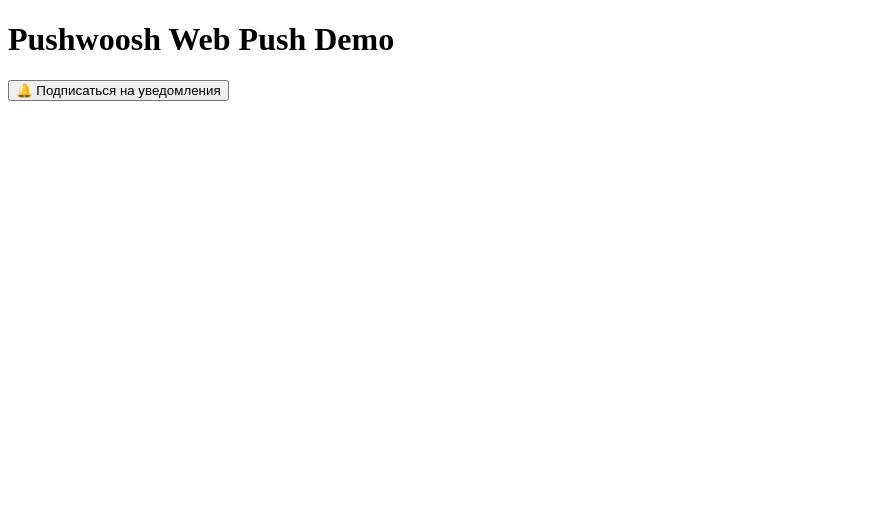
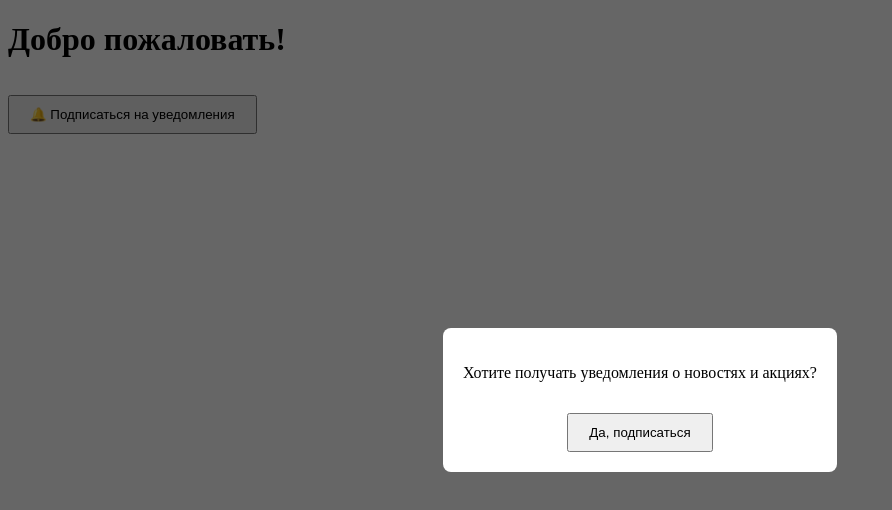
Before and after one commit to SappySue/SappySue.github.io, a plain HTML site: page index.html in a window 1280 px wide. Both pictures are taken after a click on the button "🔔 Подписаться на уведомления". Shown: the whole page, without its empty margins (0-892 px from the left). Drawn offline with Linux system fonts and the light colour scheme.

Commit message:
Update index.html

```diff
--- a/index.html
+++ b/index.html
@@ -2,76 +2,77 @@
 <html lang="ru">
 <head>
   <meta charset="UTF-8">
-  <title>Pushwoosh Web SDK 3.0 Demo</title>
+  <title>Pushwoosh подписка с пояснением</title>
+  <style>
+    #modal {
+      display: none;
+      position: fixed;
+      inset: 0;
+      background: rgba(0, 0, 0, 0.6);
+      justify-content: center;
+      align-items: center;
+    }
+
+    #modal-content {
+      background: white;
+      padding: 20px;
+      border-radius: 8px;
+      text-align: center;
+      max-width: 400px;
+    }
+
+    button {
+      padding: 10px 20px;
+      margin-top: 15px;
+      cursor: pointer;
+    }
+  </style>
+</head>
+<body>
+
+<h1>Добро пожаловать!</h1>
+<button onclick="openModal()">🔔 Подписаться на уведомления</button>
+
+<!-- Модальное окно -->
+<div id="modal">
+  <div id="modal-content">
+    <p>Хотите получать уведомления о новостях и акциях?</p>
+    <button onclick="subscribeToPush()">Да, подписаться</button>
+  </div>
+</div>
 
 <!-- Подключаем SDK -->
 <script src="https://cdn.pushwoosh.com/webpush/v3/pushwoosh-web-notifications.js" defer></script>
-
 <script>
   var Pushwoosh = Pushwoosh || [];
 
-    // Инициализация SDK
   Pushwoosh.push(['init', {
-      logLevel: 'debug',
     applicationCode: 'BF7A8-37DB4',
-      apiToken: 'aZicon0JByIZpTAjnCR0SLfkGTSH2IrnNJkfGrzQlsguWEbf5iQpJzazSGMoJ0m1tj4XKvAl8lXFAfhvZIAm',
-      defaultNotificationTitle: 'Pushwoosh Demo',
-      defaultNotificationImage: 'https://upload.wikimedia.org/wikipedia/commons/thumb/a/a7/React-icon.svg/512px-React-icon.svg.png',
-      defaultNotificationUrl: 'https://sappysue.github.io/',
+    apiToken: 'твой_токен',
     serviceWorkerUrl: 'pushwoosh-service-worker.js',
-      autoSubscribe: false,
-      subscribeWidget: { enable: false }
+    autoSubscribe: false, // мы сами подписываем вручную
+    defaultNotificationTitle: 'Новости от нас!',
+    defaultNotificationImage: 'https://example.com/icon.png',
+    defaultNotificationUrl: 'https://example.com/'
   }]);
 
-    // Обработка событий и сохранение API глобально
-    Pushwoosh.push(['onLoad', function(api) {
-      console.log('✅ SDK загружен');
-      window.pwApi = api; // ← сохраняем API глобально для использования кнопкой
+  // Показываем модалку
+  function openModal() {
+    document.getElementById('modal').style.display = 'flex';
+  }
 
-      Pushwoosh.addEventHandler('subscribe-success', function() {
-        console.log('✅ Пользователь подписался');
+  // Подписка на уведомления
+  function subscribeToPush() {
+    Pushwoosh.push(function(api) {
+      api.subscribe().then(() => {
+        alert('Подписка успешна!');
+        document.getElementById('modal').style.display = 'none';
+      }).catch((err) => {
+        alert('Ошибка подписки: ' + err.message);
       });
-
-      Pushwoosh.addEventHandler('subscribe-fail', function(error) {
-        console.error('❌ Ошибка подписки:', error);
     });
-
-      Pushwoosh.addEventHandler('receive-push', function(payload) {
-        console.log('📬 Получено уведомление:', payload.notification);
-      });
-
-      Pushwoosh.addEventHandler('open-notification', function(payload) {
-        console.log('📨 Открыто уведомление:', payload.notification);
-      });
-
-      Pushwoosh.addEventHandler('hide-notification', function(payload) {
-        console.log('🛑 Закрыто уведомление:', payload.notification);
-      });
-
-      // Проверим входящие сообщения
-      api.getInboxMessages().then(function(response) {
-        console.log('📥 Inbox сообщения:', response.messages);
-      });
-    }]);
-  </script>
-</head>
-<body>
-  <h1>Pushwoosh Web Push Demo</h1>
-
-  <button onclick="subscribeUser()">🔔 Подписаться на уведомления</button>
-
-  <script>
-    function subscribeUser() {
-      if (window.pwApi && pwApi.subscribeForPushNotifications) {
-        pwApi.subscribeForPushNotifications().then(() => {
-          console.log('✅ Пользователь подписался на уведомления');
-        }).catch((err) => {
-          console.error('❌ Ошибка подписки:', err);
-        });
-      } else {
-        console.warn('⏳ SDK ещё не готов или API недоступен');
-      }
   }
 </script>
+
 </body>
 </html>
```
Lines whose indentation alone changed are shown as unchanged.
